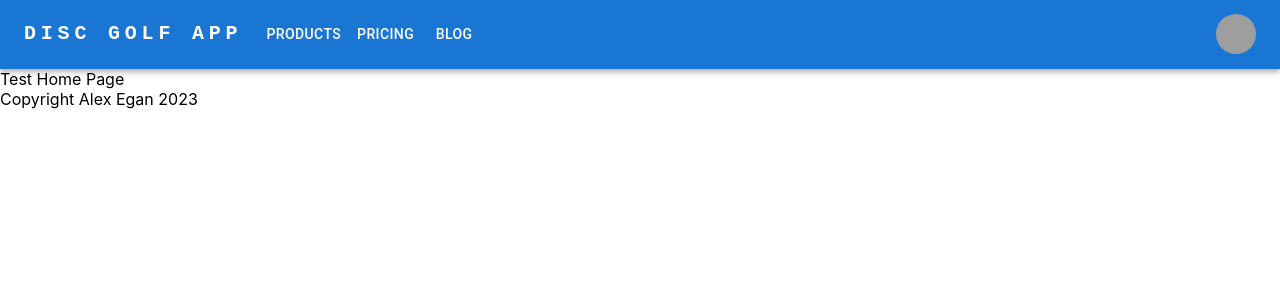
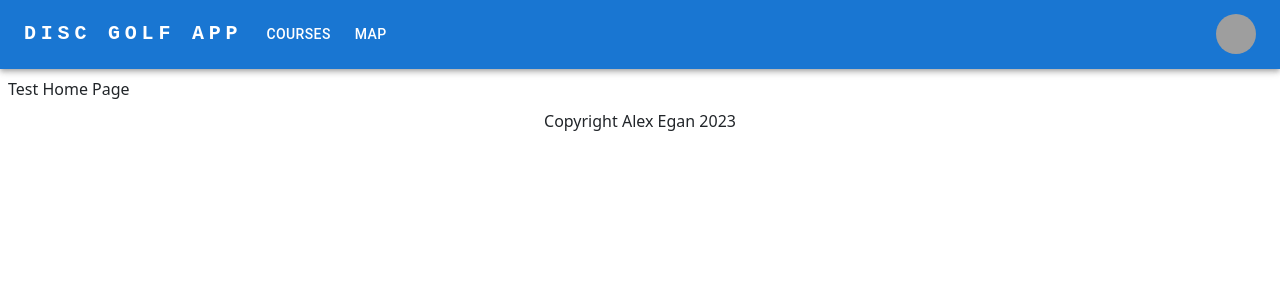
Before and after one commit to alex-egan/disc-golf-app, a React (Create React App) app in the folder frontend/: page / in a window 1280 px wide. Shown: the top 300 px of the page. Built offline with nearby package versions, Linux system fonts and the light colour scheme; grey boxes are pictures that could not be loaded.

Commit message:
Adds Bootstrap and Course Page

```diff
--- a/frontend/package.json
+++ b/frontend/package.json
@@ -10,6 +10,7 @@
     "@testing-library/jest-dom": "^5.16.5",
     "@testing-library/react": "^13.4.0",
     "@testing-library/user-event": "^13.5.0",
+    "bootstrap": "^5.2.3",
     "mapbox-gl": "^2.13.0",
     "react": "^18.2.0",
     "react-dom": "^18.2.0",
--- a/frontend/src/App.js
+++ b/frontend/src/App.js
@@ -1,7 +1,8 @@
 import logo from './logo.svg';
 import { BrowserRouter, Route, Routes } from 'react-router-dom';
-import ResponsiveAppBar from './components/ResponsiveAppBar';
+import NavBar from './components/NavBar';
 import Map from './components/Map';
+import Course from './components/Course';
 import Home from './components/Home';
 import './App.css';
 
@@ -9,20 +10,19 @@ function App() {
   return (
     <div className="page">
       <header className="header">
-        <ResponsiveAppBar></ResponsiveAppBar>
+        <NavBar></NavBar>
       </header>
-      <div className="body">
+      <div className="m-2 body">
         <BrowserRouter>
           <Routes>
             <Route path="/" element={<Home></Home>} />
+            <Route path="/courses/:id" element={<Course></Course>} />
             <Route path="/map" element={<Map></Map>} />
           </Routes>
         </BrowserRouter>
       </div>
-      <footer className="footer">
-        <div>
-          <span>{`Copyright Alex Egan ${new Date(Date.now()).getFullYear()}`}</span>
-        </div>
+      <footer className="footer align-items-center justify-content-center">
+        <span>{`Copyright Alex Egan ${new Date(Date.now()).getFullYear()}`}</span>
       </footer>
     </div>
   );
--- /dev/null
+++ b/frontend/src/components/Course.js
@@ -0,0 +1,30 @@
+import { useEffect, useState } from 'react';
+import { useParams } from "react-router-dom";
+
+function Course() {
+    const { id } = useParams();
+    const [course, setCourse] = useState({});
+
+    useEffect(() => {
+        console.log(id);
+        fetch(`http://localhost:5000/courses/${id}`)
+        .then(res => res.json())
+            .then(data => {
+                setCourse(data);
+            })
+            .catch(err => console.log(err));
+    }, [])
+
+    return (
+      <div className="course">
+        <div className="row title">
+            <div className="col-sm">
+                <h3>{course.name}</h3>
+            </div>
+        </div>
+        <div className="row info"></div>
+      </div>
+    );
+}
+
+export default Course;
--- a/frontend/src/components/Map.js
+++ b/frontend/src/components/Map.js
@@ -13,12 +13,12 @@ function Map() {
     const [zoom, setZoom] = useState(9);
 
     function Marker(course) {
-        console.log(course);
         return (
             `<div className="marker">
                 <h3>${course.name}</h3>
                 <div>${course.location.address}</div>
                 <div>${course.description}</div>
+                <button onClick="window.location.replace('/courses/${course._id}')">Go To Course</button>
             </div>`
         );
       }
--- a/frontend/src/components/ResponsiveAppBar.js
+++ b/frontend/src/components/NavBar.js
@@ -1,4 +1,4 @@
-import React from 'react';
+import React, { useEffect } from 'react';
 import AppBar from '@mui/material/AppBar';
 import Box from '@mui/material/Box';
 import Toolbar from '@mui/material/Toolbar';
@@ -12,7 +12,7 @@ import Button from '@mui/material/Button';
 import Tooltip from '@mui/material/Tooltip';
 import MenuItem from '@mui/material/MenuItem';
 
-const pages = ['Products', 'Pricing', 'Blog'];
+const pages = ['Courses', 'Map'];
 const settings = ['Profile', 'Account', 'Dashboard', 'Logout'];
 
 function ResponsiveAppBar() {
@@ -27,12 +27,22 @@ function ResponsiveAppBar() {
     setAnchorElUser(event.currentTarget);
   };
 
-  const handleCloseNavMenu = () => {
+  const handleCloseNavMenu = (event) => {
     setAnchorElNav(null);
   };
 
-  const handleCloseUserMenu = () => {
+  const handleCloseUserMenu = (event) => {
     setAnchorElUser(null);
+  };
+
+  const navigateToPage = (page) => {
+    console.log(page);
+    if (page == "Courses")
+      window.location.replace(`/courses`)
+    else if (page == "Map")
+      window.location.replace(`/map`)
+
+    setAnchorElNav(null);
   };
 
   return (
@@ -81,13 +91,13 @@ function ResponsiveAppBar() {
                 horizontal: 'left',
               }}
               open={Boolean(anchorElNav)}
-              onClose={handleCloseNavMenu}
+              onClose={() => handleCloseNavMenu()}
               sx={{
                 display: { xs: 'block', md: 'none' },
               }}
             >
               {pages.map((page) => (
-                <MenuItem key={page} onClick={handleCloseNavMenu}>
+                <MenuItem key={page} onClick={(() => navigateToPage(page))}>
                   <Typography textAlign="center">{page}</Typography>
                 </MenuItem>
               ))}
--- a/frontend/src/index.js
+++ b/frontend/src/index.js
@@ -1,6 +1,7 @@
 import React from 'react';
 import ReactDOM from 'react-dom/client';
 import './index.css';
+import 'bootstrap/dist/css/bootstrap.css';
 import App from './App';
 import reportWebVitals from './reportWebVitals';
 
```
Also changed, not shown: frontend/src/components/Marker.js (deleted), 1 other file (tests, documents, lock files or other folders).
